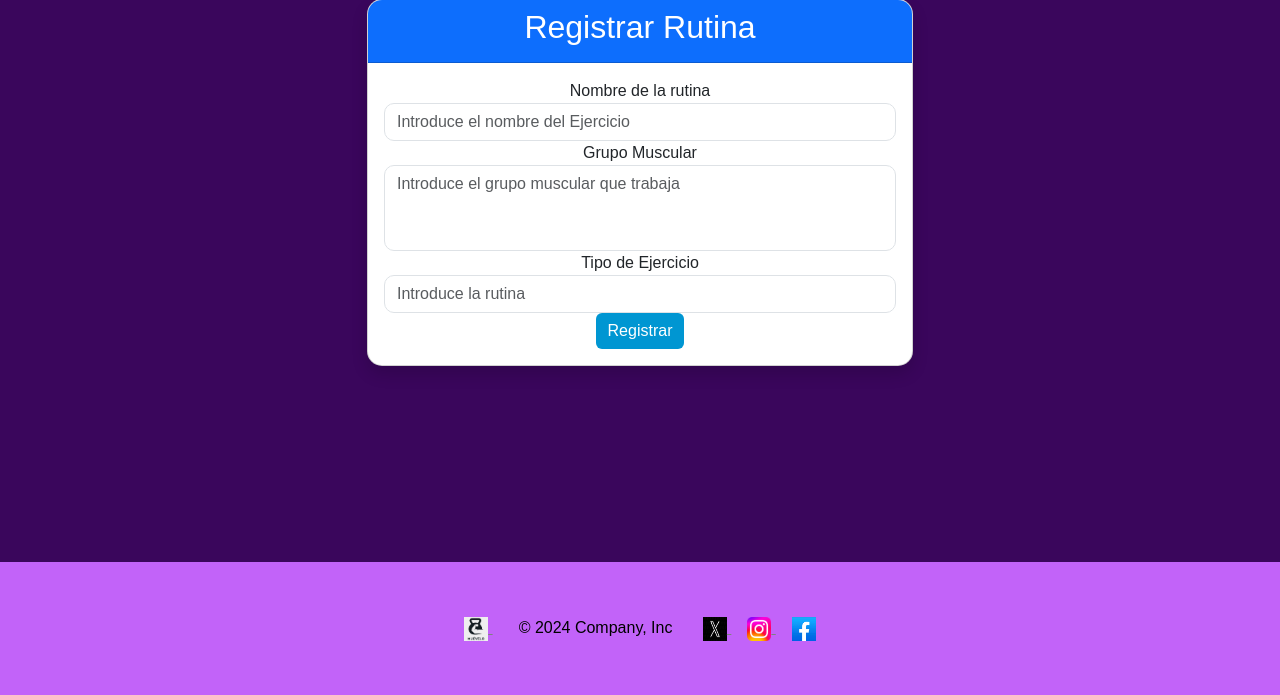
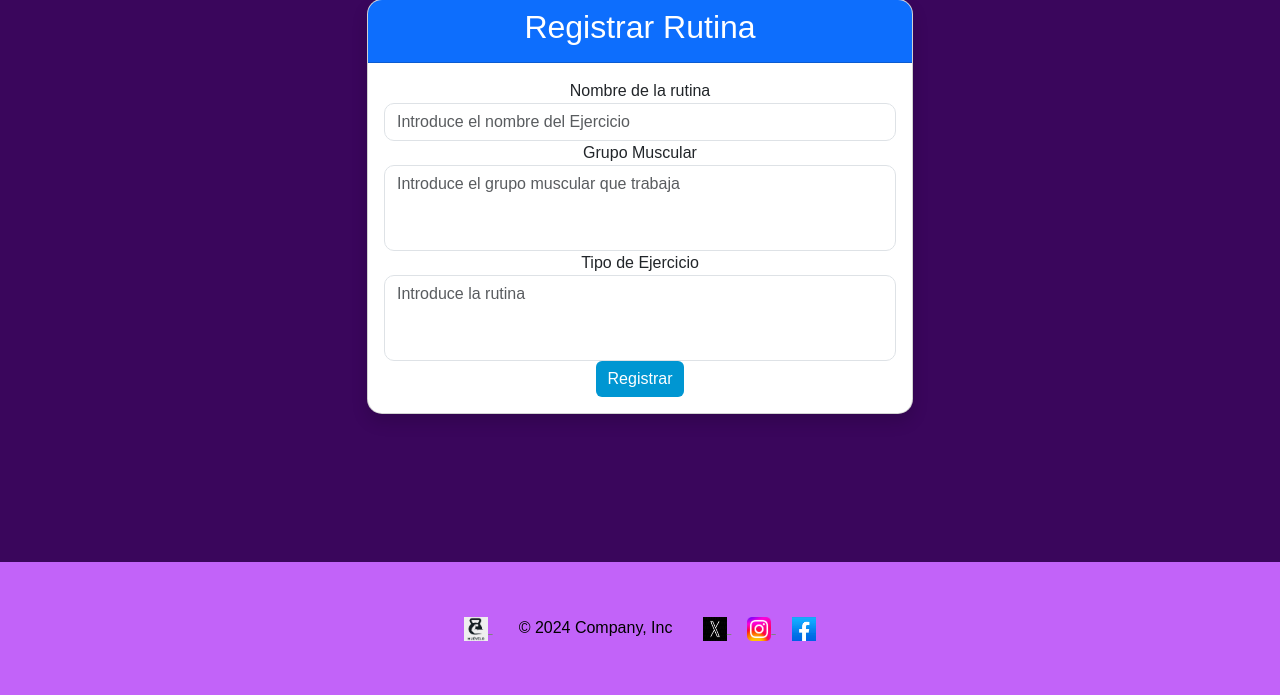
Before and after one commit to josu460/CuidateDivirtiendote, a Flask app: page /ejercicioR in a window 1280 px wide. Shown: the part 105-800 px from the top of the page. Run offline with Flask 3, Linux system fonts and the light colour scheme; some libraries are stand-ins or nearby versions.

Commit message:
arreglos vitas ejercicio

```diff
--- a/CuidateDivirtiendote/templates/editar_ejercicios.html
+++ b/CuidateDivirtiendote/templates/editar_ejercicios.html
@@ -21,7 +21,7 @@
                             </div>
                             <div class="form-group">
                                 <label for="ejertipo">Tipo de Ejercicio</label>
-                                <input type="text" class="form-control" id="ejertipo" name="ejertipo"  value="{{ejercicio.3}}">
+                                <textarea class="form-control" id="ejertipo" name="ejertipo" rows=3  required>{{ejercicio.3}}</textarea>
                             </div>
                             <button type="submit" class="btn btn-primary btn-block">Editar Dieta</button>
                         </form>
--- a/CuidateDivirtiendote/templates/ejerciciosR.html
+++ b/CuidateDivirtiendote/templates/ejerciciosR.html
@@ -20,7 +20,7 @@
                             </div>
                             <div class="form-group">
                                 <label for="ejertipo">Tipo de Ejercicio</label>
-                                <input type="text" class="form-control" id="ejertipo" name="ejertipo" rows="3" placeholder="Introduce la rutina" required>
+                                <textarea class="form-control" id="ejertipo" name="ejertipo" rows="3" placeholder="Introduce la rutina" required></textarea>
                             </div>
                             <button type="submit" class="btn btn-primary btn-block">Registrar</button>
                         </form>
```
